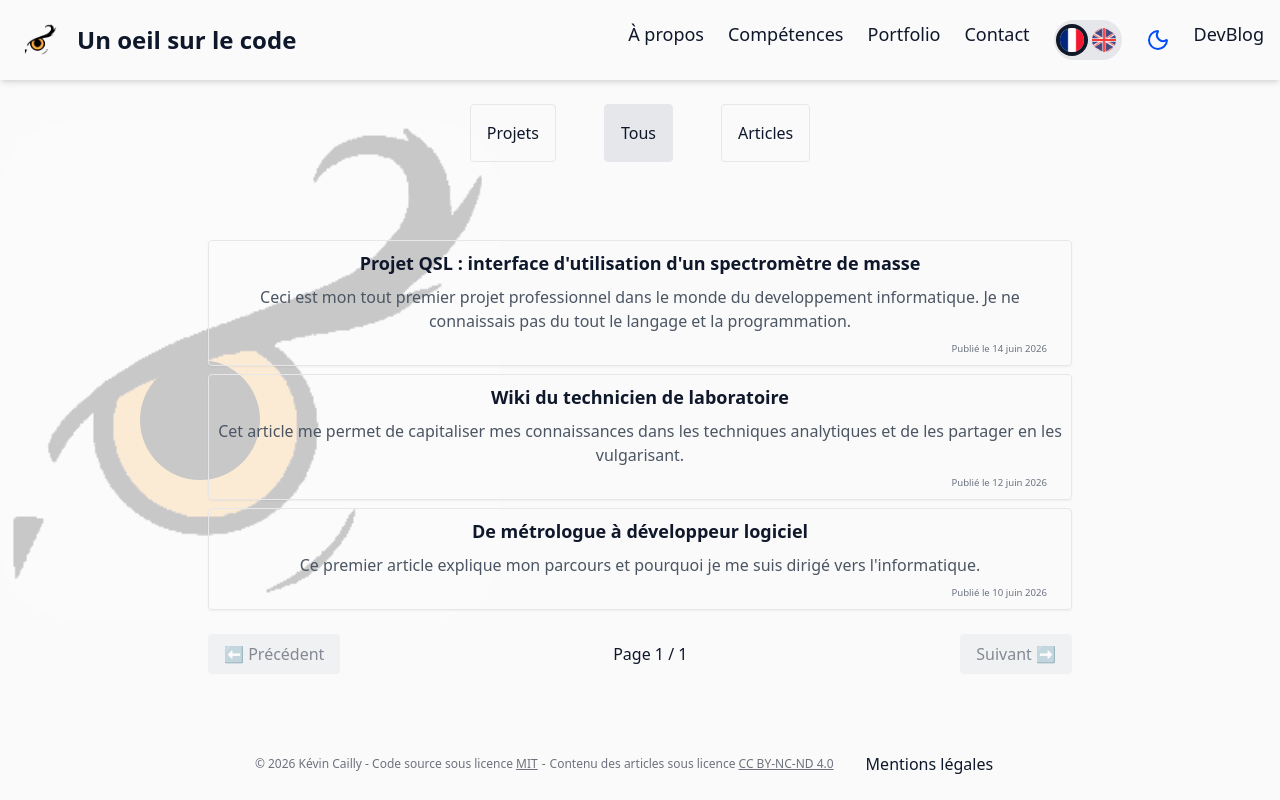
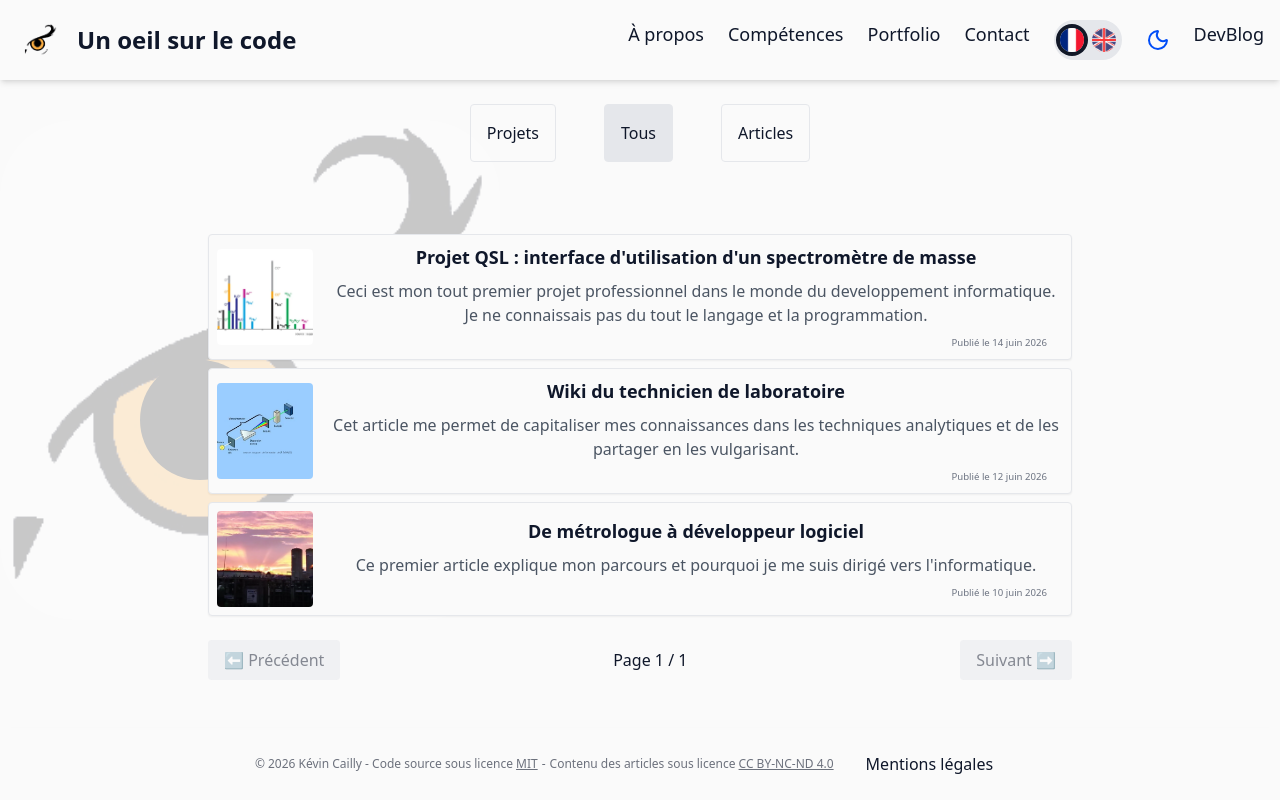
Before and after one commit to KevinCailly/unoeilsurlecode, a Vue app: page /fr/articles in a window 1280 px wide. Built offline with nearby package versions, Linux system fonts and the light colour scheme.

Commit message:
feature : add picture on articles listing - fix articles filter - reduce space between li items caused by prose

```diff
--- a/src/composables/useArticles.js
+++ b/src/composables/useArticles.js
@@ -59,8 +59,8 @@ function splitBilingualContent(content) {
 
 export function useArticles() {
   const getAll = () => allArticles || []
-  const getByTag = (tag) => allArticles.filter(a => a.tagsFR.includes(tag) || a.tagsFR.includes(tag)) || []
-  const getAllExcludeTag = (tag) => allArticles.filter(a => !a.tags.includes(tag)) || []
+  const getByTag = (tag) => allArticles.filter(a => a.tagsFR.includes(tag)) || []
+  const getAllExcludeTag = (tag) => allArticles.filter(a => !a.tagsFR.includes(tag)) || []
   const getById = (id) => allArticles.find(a => a.id === id) ?? []
 
   return { getAll, getByTag, getAllExcludeTag, getById }
--- a/src/views/ArticleDetail.vue
+++ b/src/views/ArticleDetail.vue
@@ -125,8 +125,20 @@ watch(
 </script>
 
 <style scoped>
+
 img.object-cover {
   max-height: 450px;
   object-fit: cover;
 }
+
+.prose :where(ul, ol) {
+  margin-top: 0.5rem;
+  margin-bottom: 0.5rem;
+}
+
+.prose :where(li) {
+  margin-top: 0.15rem;
+  margin-bottom: 0.15rem;
+}
+
 </style>
--- a/src/views/Articles.vue
+++ b/src/views/Articles.vue
@@ -19,8 +19,18 @@
         </div>
         <div v-else>
           <ul class="space-y-2">
-            <li v-for="article in paginatedArticles" :key="article.id" class="mb-2 p-2 border rounded shadow-sm hover:shadow-md dark:shadow-white transition">
+            <li v-for="article in paginatedArticles" :key="article.id" class="mb-2 p-2 border bg-bg rounded shadow-sm hover:shadow-md dark:shadow-white transition">
               <router-link :to="{ name: 'article-detail', params: { locale: locale, id: article.id, slug: locale === 'fr' ? article.slugFR : article.slugEN } }">
+                <div class="flex gap-4 items-center">
+
+                  <!-- Image -->
+                  <img v-if="article.image" :src="article.image" :alt="locale === 'fr' ? article.titleFR : article.titleEN" class="w-24 h-24 object-cover rounded shrink-0"/>
+                  <div v-else class="w-24 h-24 bg-gray-200 dark:bg-gray-700 rounded shrink-0 flex items-center justify-center">
+                    <span class="text-gray-400 text-xs">No image</span>
+                  </div>
+
+                  <!-- Content -->
+                  <div class="flex-1 min-w-0">
                     <h2 class="text-lg font-semibold mb-2">
                       {{ locale === 'fr' ? article.titleFR : article.titleEN }}
                     </h2>
@@ -37,6 +47,9 @@
                         {{ t('blog.article.published') }}
                         {{ formatDate(article.date) }}
                       </small>
+                    </div>
+                  </div>
+
                 </div>
               </router-link>
             </li>
```
Lines whose indentation alone changed are shown as unchanged.
